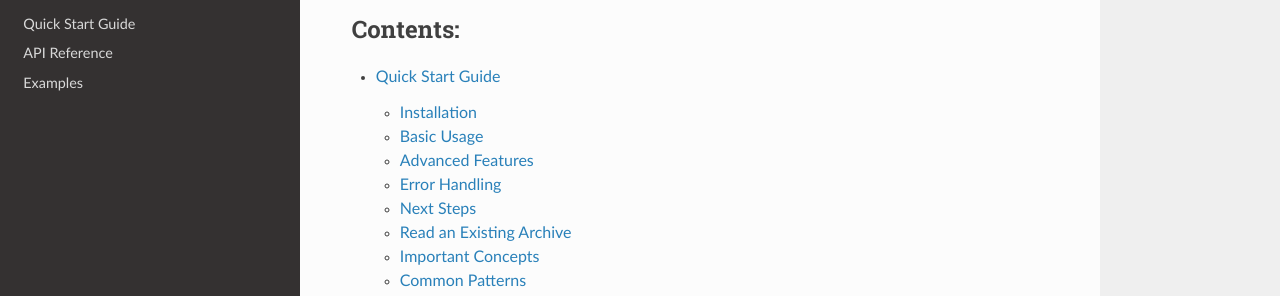
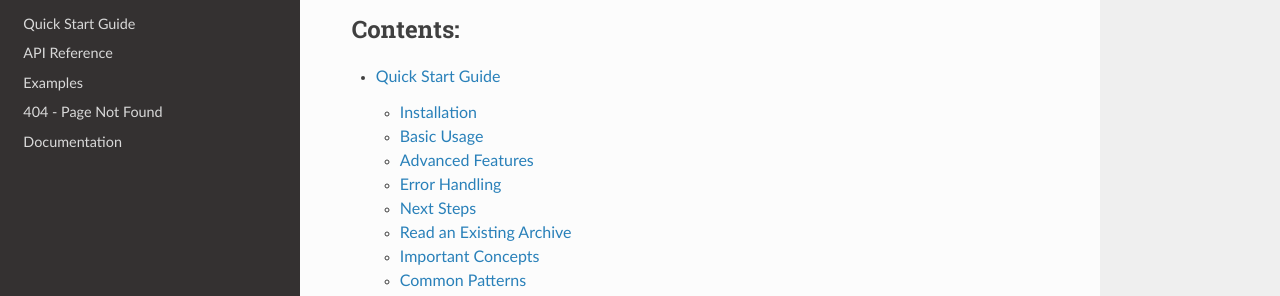
Before and after one commit to xixu-me/tzst, a Sphinx documentation site: the page built from docs/index.md, in a window 1280 px wide. Shown: the part 239-535 px from the top of the page. Built offline with Sphinx 7.4.7 and the Read the Docs theme 3.1.0, drawn with Linux system fonts in a browser that asks for light colours.

Commit message:
Update documentation index with hidden toctree
Added a hidden toctree section in docs/index.md to include 404 and README entries. This improves the structure and navigation of the documentation.

````diff
--- a/docs/index.md
+++ b/docs/index.md
@@ -20,6 +20,13 @@ Welcome to **tzst**, the next-generation Python library engineered for modern ar
 quickstart
 api/index
 examples
+```
+
+```{toctree}
+:hidden:
+
+404
+README
 ```
 
 ## What is tzst?
````
